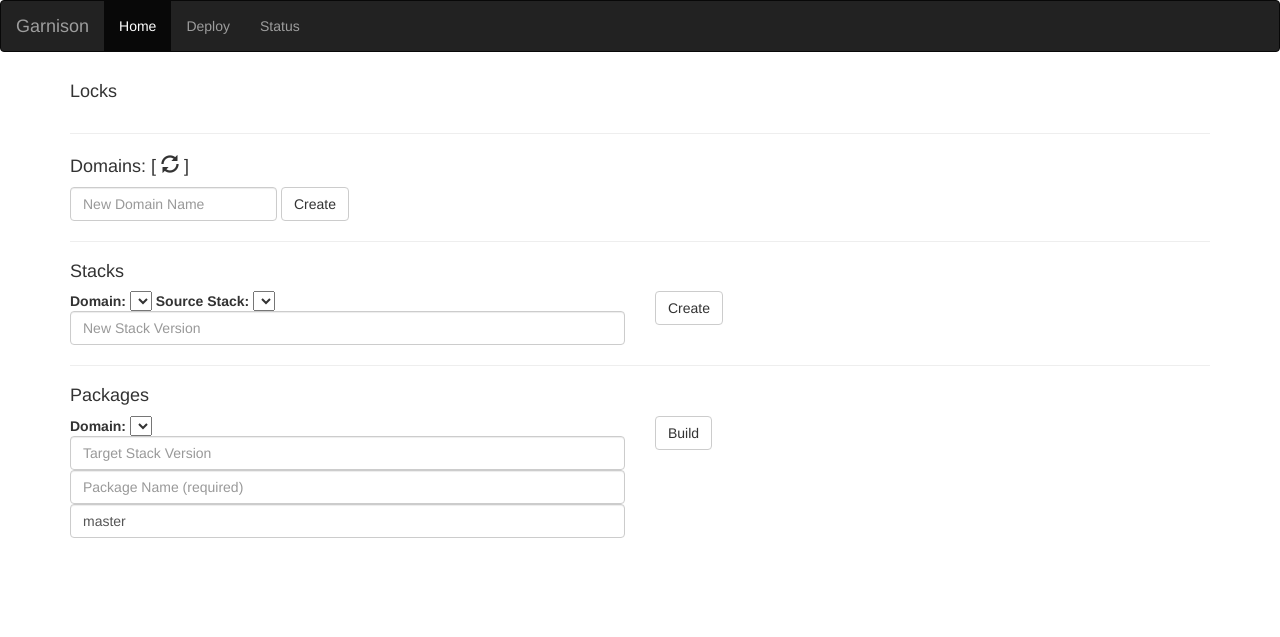
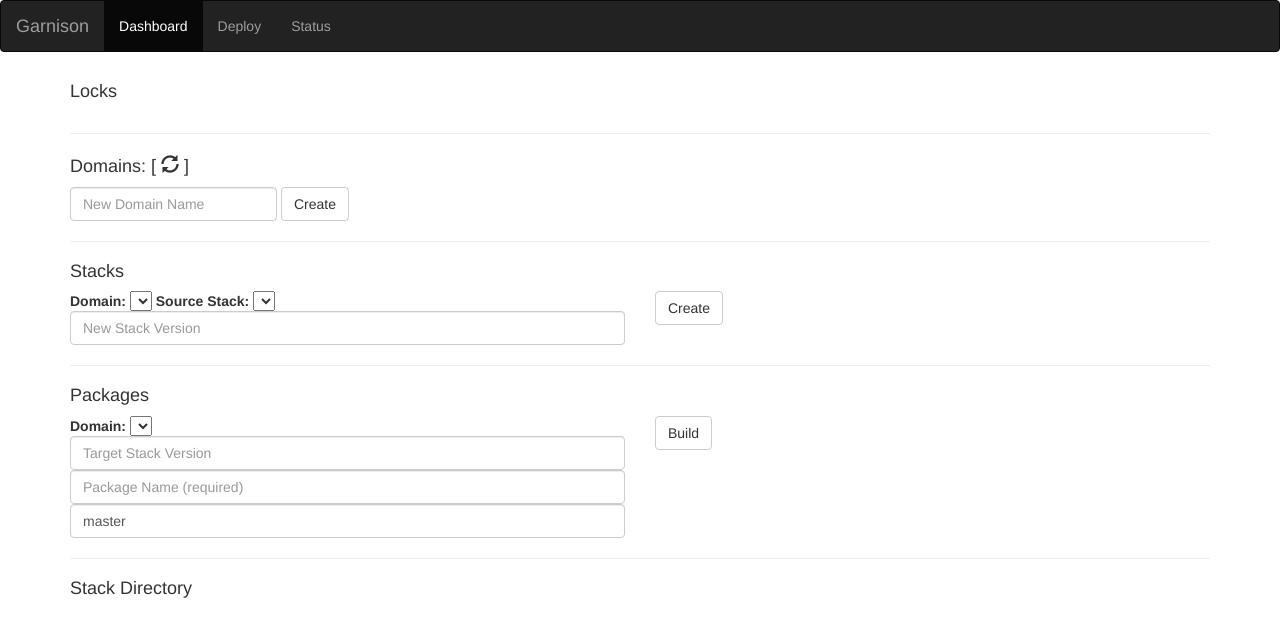
Before and after one commit to elboby/garnison-1, a Flask app: page /dashboard in a window 1280 px wide. Shown: the top 637 px of the page. Run offline with Flask 2, Linux system fonts and the light colour scheme; data that the repository does not hold is empty; parts of the project's set-up code (start-up, migrations or seed data) failed here and were passed over; some libraries are stand-ins or nearby versions.

Commit message:
minor template changes

```diff
--- a/garnison/templates/base.html
+++ b/garnison/templates/base.html
@@ -11,10 +11,11 @@
   <!-- Collect the nav links, forms, and other content for toggling -->
   <div class="collapse navbar-collapse navbar-ex1-collapse">
     <ul class="nav navbar-nav">
+        {#
         <li class="active"><a href="{{ url_for('garnison-web.home') }}">Home</a></li>
-        {#
         <li><a href="{{ url_for('gachette-web-build.build_create') }}">Build</a></li>
         #}
+        <li class="active"><a href="{{ url_for('garnison-web.dashboard')}}">Dashboard</a></li>
         <li><a href="#">Deploy</a></li>
         <li><a href="#">Status</a></li>
       </ul>
--- a/garnison/templates/dashboard.html
+++ b/garnison/templates/dashboard.html
@@ -66,6 +66,11 @@
       </div>
     </div>
   </form>
+
+  <hr>
+
+  <h4>Stack Directory</h4>
+  <ul id="stack-directory"></ul>
 
 </div>
 
--- a/garnison/templates/stack.html
+++ b/garnison/templates/stack.html
@@ -97,7 +97,7 @@
         }
       })
     });
-
+    p.append(" ");
   });
 
 }
--- a/garnison/web.py
+++ b/garnison/web.py
@@ -20,7 +20,7 @@
 def dashboard():
     return render_template('dashboard.html')
 
-@bp.route('/<string:domain>/<string:stack>/build')
+@bp.route('/domains/<string:domain>/stacks/<string:stack>')
 def stack(domain, stack):
 
     return render_template('stack.html', **{"domain": domain, "stack": stack})
```
